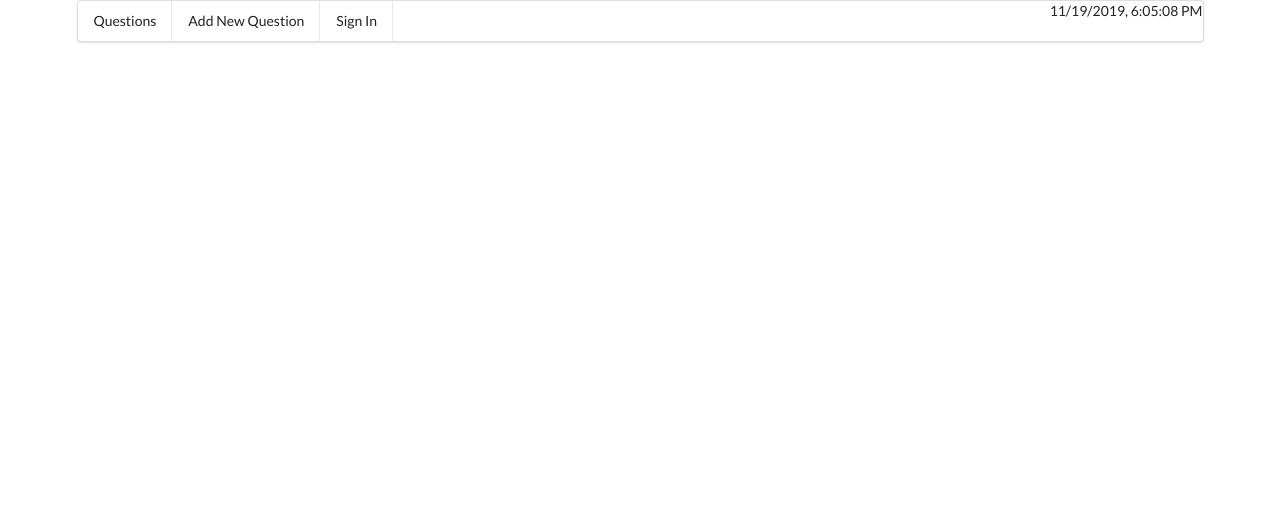
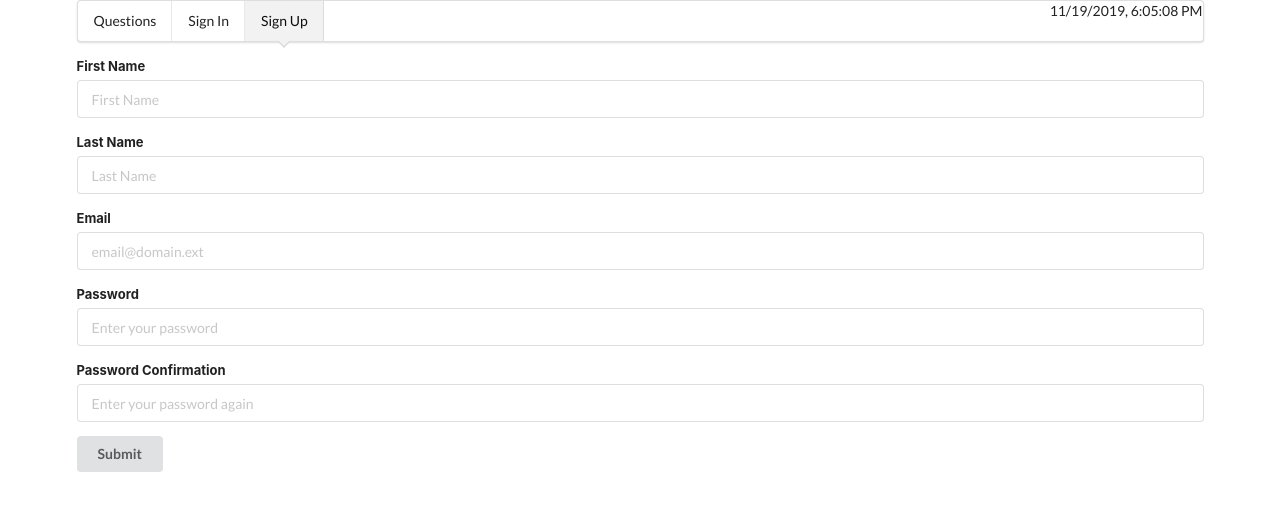
Before and after one commit to davidko604/aa_react, a React (Create React App) app: page /sign_up in a window 1280 px wide. Shown: the top 510 px of the page. Built offline with nearby package versions, Linux system fonts and the light colour scheme; no server answers.

Commit message:
Added authorization

```diff
--- a/src/components/App.js
+++ b/src/components/App.js
@@ -7,6 +7,8 @@ import NavBar from "./NavBar";
 import { User, Session } from "../requests";
 import SignInPage from "./SignInPage";
 import QuestionNewPage from "./QuestionNewPage";
+import AuthRoute from "./AuthRoute";
+import { SignUpPage } from "./SignUpPage";
 
 // In React application, we create a component that acts
 // as the 'root' or the entry point to all of our other
@@ -79,7 +81,18 @@ class App extends React.Component {
           */}
           <Switch>
             <Route path="/questions" exact component={QuestionIndexPage} />
-            <Route path="/questions/new" component={QuestionNewPage} />
+            <AuthRoute
+              isAuthenticated={currentUser}
+              path="/questions/new"
+              component={QuestionNewPage}
+            />
+            <Route
+              exact
+              path="/sign_up"
+              render={routeProps => (
+                <SignUpPage {...routeProps} onSignUp={this.getUser} />
+              )}
+            />
             <Route path="/questions/:id" component={QuestionShowPage} />
             <Route
               path="/sign_in"
--- a/src/components/AuthRoute.js
+++ b/src/components/AuthRoute.js
@@ -4,7 +4,7 @@ import { Route, Redirect } from "react-router-dom";
 
 const AuthRoute = props => {
   const {
-    isAutheticated = false,
+    isAuthenticated = false,
     component: Component,
     render,
     ...restProps
--- a/src/components/NavBar.js
+++ b/src/components/NavBar.js
@@ -17,21 +17,25 @@ function NavBar(props) {
       <NavLink to="/questions" className="item">
         Questions
       </NavLink>
-      <NavLink to="/questions/new" className="item">
-        Add New Question
-      </NavLink>
-      {!currentUser && (
-        <NavLink to="sign_in" className="item">
-          Sign In{" "}
-        </NavLink>
-      )}
-      {currentUser && (
+      {currentUser ? (
         <>
-          <span>Welcome {currentUser.full_name}</span>
-          <a href="#sign_out" onClick={handleSignOutClick} className="item">
+          <NavLink exact to="/questions/new" className="item">
+            Ask a Question
+          </NavLink>
+          <NavLink to="/questions" onClick={onSignOut} className="item">
             Sign Out
-          </a>
+          </NavLink>
+          <span className="item">Logged in as: {currentUser.full_name}</span>
         </>
+      ) : (
+        <React.Fragment>
+          <NavLink exact to="/sign_in" className="item">
+            Sign In
+          </NavLink>
+          <NavLink exact to="/sign_up" className="item">
+            Sign Up
+          </NavLink>
+        </React.Fragment>
       )}
       <div className="right menu">
         <CurrentDateTime />
--- a/src/components/QuestionIndexPage.js
+++ b/src/components/QuestionIndexPage.js
@@ -60,7 +60,7 @@ export class QuestionIndexPage extends React.Component {
     });
     return (
       <main className="QuestionIndexPage">
-        <QuestionNewPage />
+        {/* <QuestionNewPage /> */}
         <h2>Questions</h2>
         <div
           className="ui list"
--- /dev/null
+++ b/src/components/SignUpPage.js
@@ -0,0 +1,89 @@
+import React from "react";
+import { User } from "../requests";
+
+export function SignUpPage(props) {
+  const { onSignUp } = props;
+
+  function handleSubmit(event) {
+    event.preventDefault();
+    const { currentTarget } = event;
+    const fd = new FormData(currentTarget);
+
+    const signUpParams = {
+      first_name: fd.get("first_name"),
+      last_name: fd.get("last_name"),
+      email: fd.get("email"),
+      password: fd.get("password"),
+      password_confirmation: fd.get("password_confirmation")
+    };
+
+    User.create(signUpParams).then(res => {
+      if (res.id) {
+        onSignUp();
+        // Once we are successfully signed up and in, and the app has a user in our state,
+        props.history.push("/questions");
+      }
+    });
+  }
+
+  return (
+    <main>
+      <form className="ui form" onSubmit={handleSubmit}>
+        <div className="field">
+          <label htmlFor="first_name">First Name</label>
+          <input
+            type="text"
+            name="first_name"
+            id="first_name"
+            placeholder="First Name"
+            required
+          />
+        </div>
+        <div className="field">
+          <label htmlFor="last_name">Last Name</label>
+          <input
+            type="text"
+            name="last_name"
+            id="last_name"
+            placeholder="Last Name"
+            required
+          />
+        </div>
+        <div className="field">
+          <label htmlFor="email">Email</label>
+          <input
+            type="email"
+            name="email"
+            id="email"
+            placeholder="email@domain.ext"
+            required
+          />
+        </div>
+        <div className="field">
+          <label htmlFor="password">Password</label>
+          <input
+            type="password"
+            name="password"
+            id="password"
+            placeholder="Enter your password"
+            required
+          />
+        </div>
+        <div className="field">
+          <label htmlFor="password_confirmation">Password Confirmation</label>
+          <input
+            type="password"
+            name="password_confirmation"
+            id="password_confirmation"
+            placeholder="Enter your password again"
+            required
+          />
+        </div>
+
+        <button className="ui button" type="submit">
+          Submit
+        </button>
+      </form>
+    </main>
+  );
+}
--- a/src/requests.js
+++ b/src/requests.js
@@ -71,6 +71,18 @@ const User = {
       method: "GET",
       credentials: "include"
     }).then(res => res.json());
+  },
+  create(params) {
+    // params is going to look like
+    // { email: <some-email>, password: <some-password>, first_name:....}
+    return fetch(`${BASE_URL}/users`, {
+      method: "POST",
+      credentials: "include",
+      headers: {
+        "Content-Type": "application/json"
+      },
+      body: JSON.stringify({ user: params })
+    }).then(res => res.json());
   }
 };
 
```
